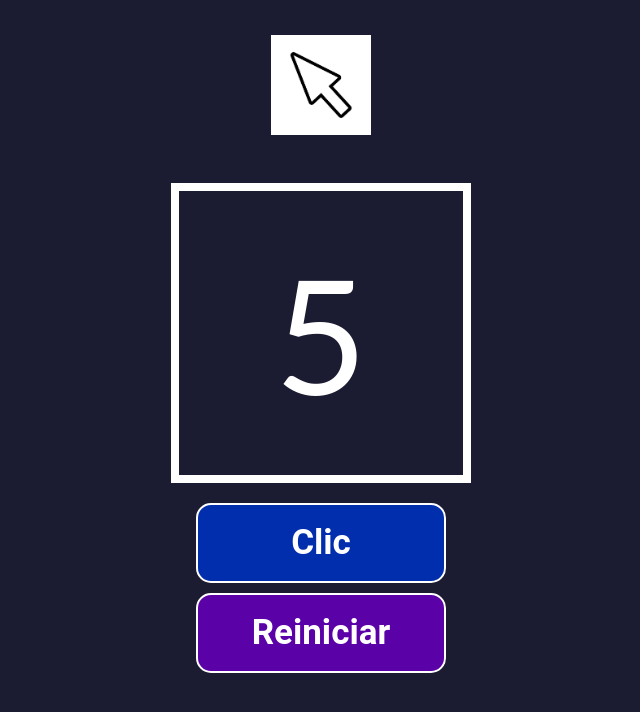
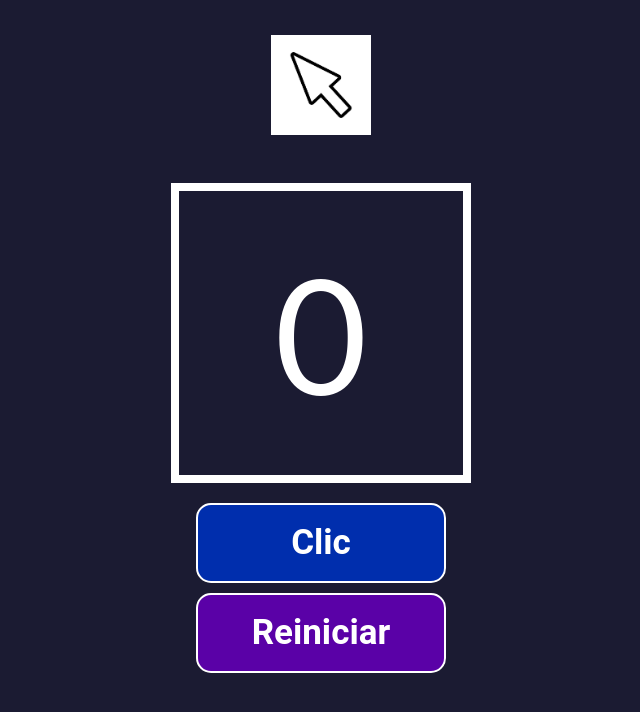
Before and after one commit to JaimeRomeroH/Contador-de-clics, a React (Create React App) app: page / in a window 1280 px wide. Shown: the top 712 px of the page, without its empty margins (319-959 px from the left). Built offline with nearby package versions, Linux system fonts and the light colour scheme.

Commit message:
Se modifico el codigo en App.js para agrgarle dinamismo a nuestro contador usando estados

```diff
--- a/src/App.js
+++ b/src/App.js
@@ -2,15 +2,18 @@
 import logo from "./imagenes/app-logo.jpg";
 import Boton from './componentes/Boton';
 import Contador from './componentes/Contador';
-
+import {useState} from 'react';
 
 function App() {
+
+  const [numClics, setNumClics] = useState(0);
+
   const manejarClic = () =>{
-    console.log("Clic");
+    setNumClics(numClics+1);
   }
 
   const reiniciarContador = () =>{
-    console.log("Reiniciar");
+    setNumClics(0);
   }
 
   return (
@@ -21,7 +24,7 @@
          alt="Logo"/>
       </div>
       <div className="contenedor-principal">
-         <Contador numClics={5} />
+         <Contador numClics={numClics} />
          <Boton
            texto="Clic"
            esBotonDeClic={true}
```
